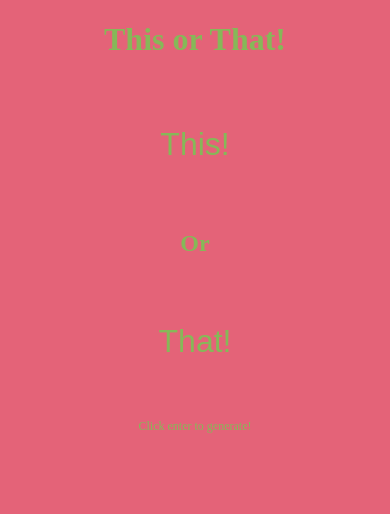
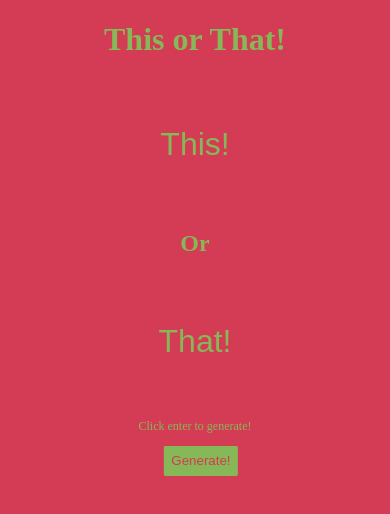
Before and after one commit to JordyCandy/This_or_that, a plain HTML site: page index.html in a window 390 px wide. Drawn offline with nearby package versions, Linux system fonts and the light colour scheme.

Commit message:
attempt at centering

```diff
--- a/index.js
+++ b/index.js
@@ -1,11 +1,40 @@
 //if enter key is clicked instead of button
-$(document).keydown(function(e){
-  var key = e.which;
+// $(document).keydown(function(e){
+//   var key = e.which;
 
-  if(key == 13){
-    calc();
-    $("#btn").hide();
-  }
+//   if(key == 13){
+//     calc();
+//     $("#btn").hide();
+//   }
+// });
+
+function screenSize(){
+  if (window.innerWidth <= 768) {
+    var btn2 = $('<button>Generate!</button>');
+    btn2.addClass('btn2');
+    $('body').append(btn2);
+
+      btn2.click(function(e) {
+        calc();
+    });
+}else{
+  $(document).keydown(function(e){
+    var key = e.which;
+
+    if(key == 13){
+      calc();
+      $("btn2").hide();
+    }
+  });
+}
+}
+
+$(document).ready(function() {
+  screenSize();
+});
+
+$("btn2").click(function(e){
+  calc();
 });
 
 function calc(){
--- a/styles2.css
+++ b/styles2.css
@@ -1,5 +1,5 @@
 body{
-  background-color: rgb(228, 99, 120);
+  background-color: #d43b54;
 }
 
 .container{
@@ -45,6 +45,17 @@ color: #86B858;
 font-size: 1.5em;
 }
 
+.btn2{
+ position: relative;
+ left: 45%;
+  background-color: #86B858;
+  color: #d43b54;
+  border: none;
+  border-radius: 3%;
+  padding: 2%;
+  transform: translateX(-42%);
+}
+
 @media (max-width: 768px){
   .Myinput{
     display: flex;
@@ -71,4 +82,10 @@ font-size: 1.5em;
   .container{
     margin: 0 auto;
   }
+
+  .btn2{
+    position: relative;
+    left: 50%;
+    transform: translateX(-42%);
+  }
 }
```
